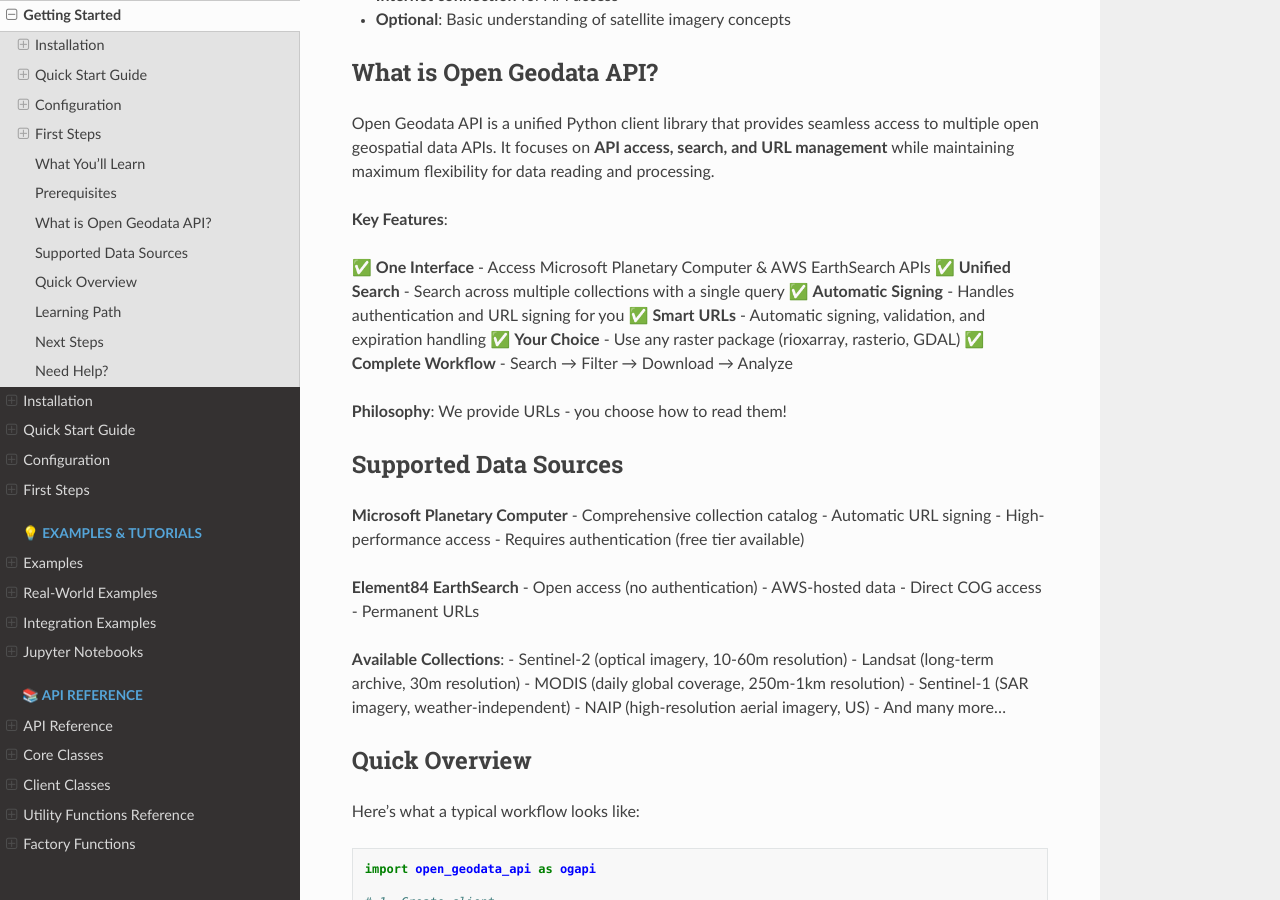
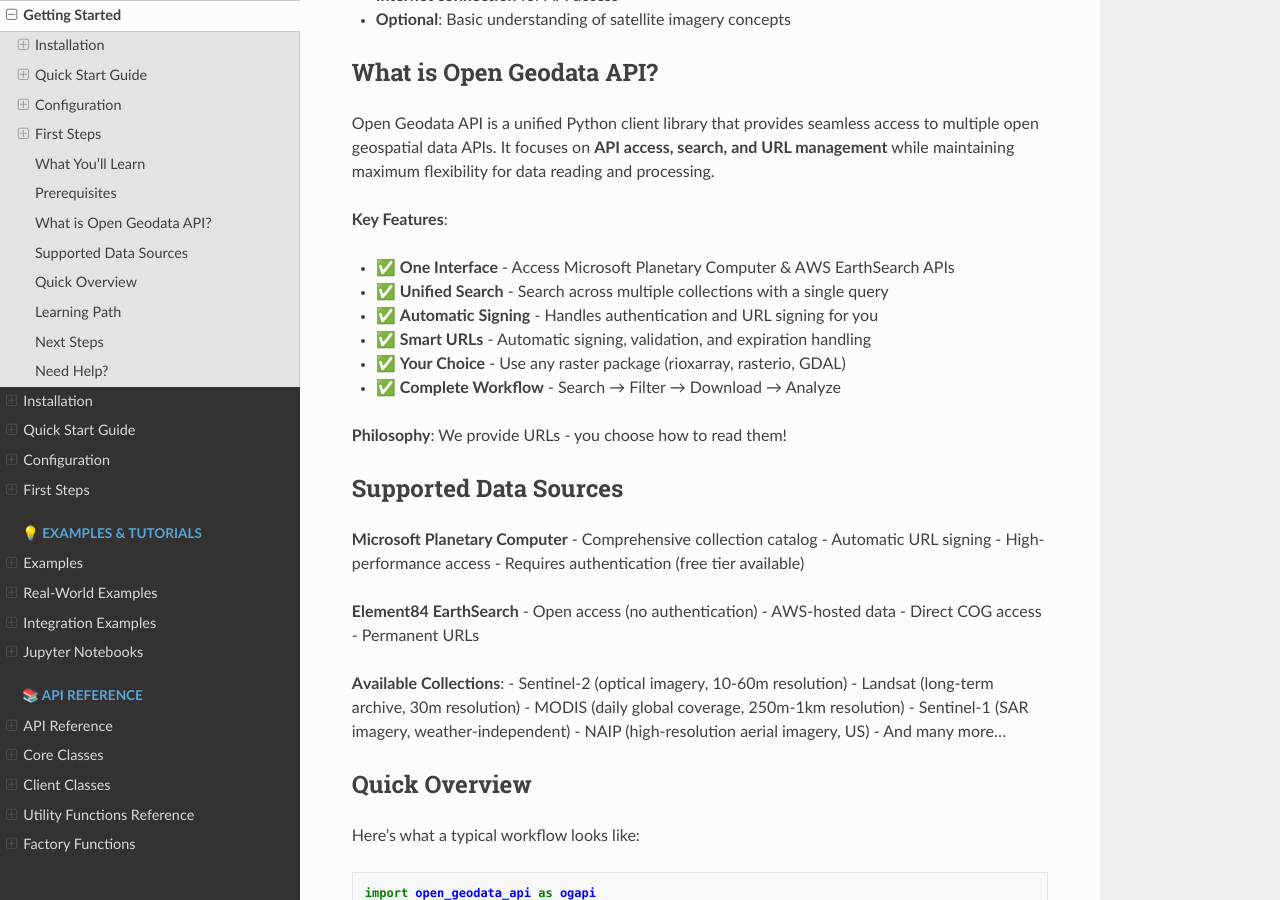
Before and after one commit to Mirjan-Ali-Sha/open-geodata-api, a Sphinx documentation site: the page built from docs/sections/getting-started/index.rst, in a window 1280 px wide and 900 px high, scrolled down 1476 px. Built offline with Sphinx 7.4.7 and the Read the Docs theme 3.1.0, drawn with Linux system fonts in a browser that asks for light colours; pages that are not in the unit, such as notebooks, are missing from menus.

Commit message:
rectify doces...

```diff
--- a/docs/sections/getting-started/index.rst
+++ b/docs/sections/getting-started/index.rst
@@ -36,12 +36,12 @@
 
 **Key Features**:
 
-✅ **One Interface** - Access Microsoft Planetary Computer & AWS EarthSearch APIs  \
-✅ **Unified Search** - Search across multiple collections with a single query  \
-✅ **Automatic Signing** - Handles authentication and URL signing for you  \
-✅ **Smart URLs** - Automatic signing, validation, and expiration handling  \
-✅ **Your Choice** - Use any raster package (rioxarray, rasterio, GDAL)  \
-✅ **Complete Workflow** - Search → Filter → Download → Analyze
+- ✅ **One Interface** - Access Microsoft Planetary Computer & AWS EarthSearch APIs
+- ✅ **Unified Search** - Search across multiple collections with a single query
+- ✅ **Automatic Signing** - Handles authentication and URL signing for you
+- ✅ **Smart URLs** - Automatic signing, validation, and expiration handling
+- ✅ **Your Choice** - Use any raster package (rioxarray, rasterio, GDAL)
+- ✅ **Complete Workflow** - Search → Filter → Download → Analyze
 
 **Philosophy**: We provide URLs - you choose how to read them!
 
```
